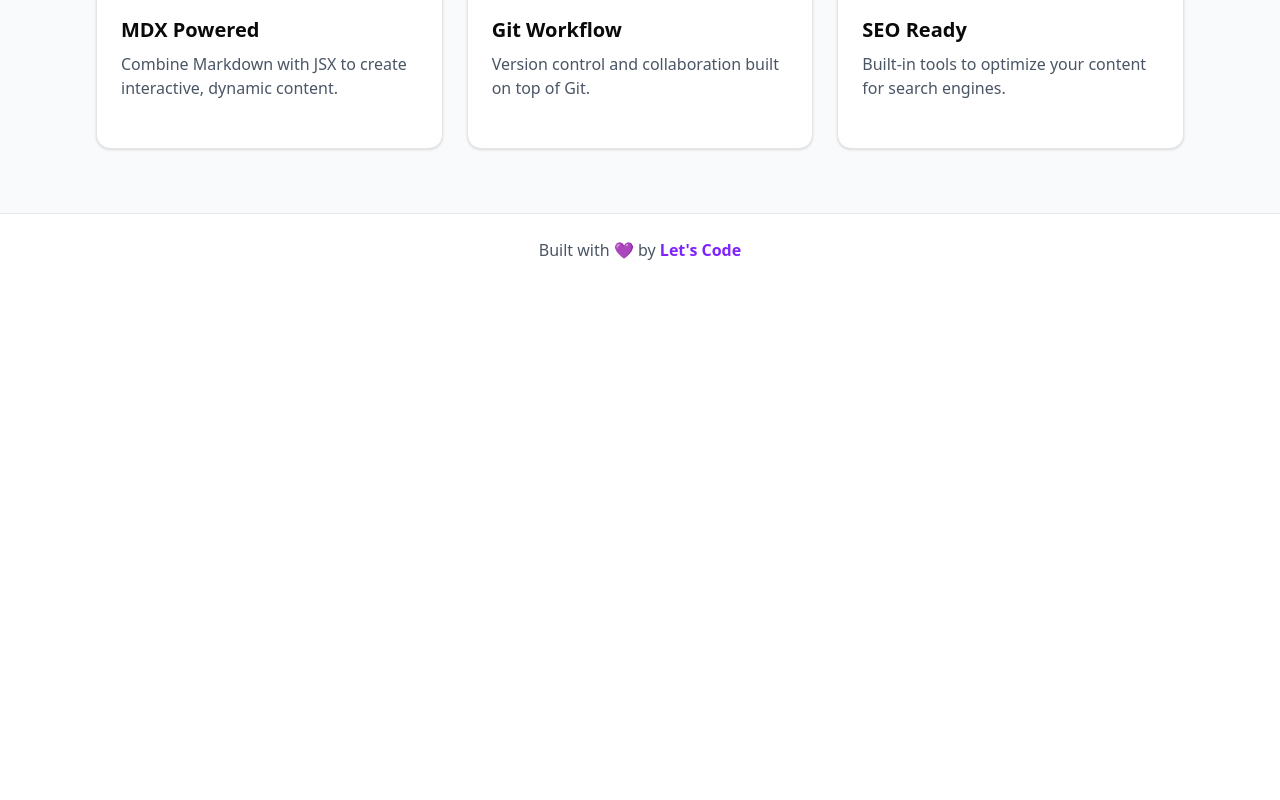
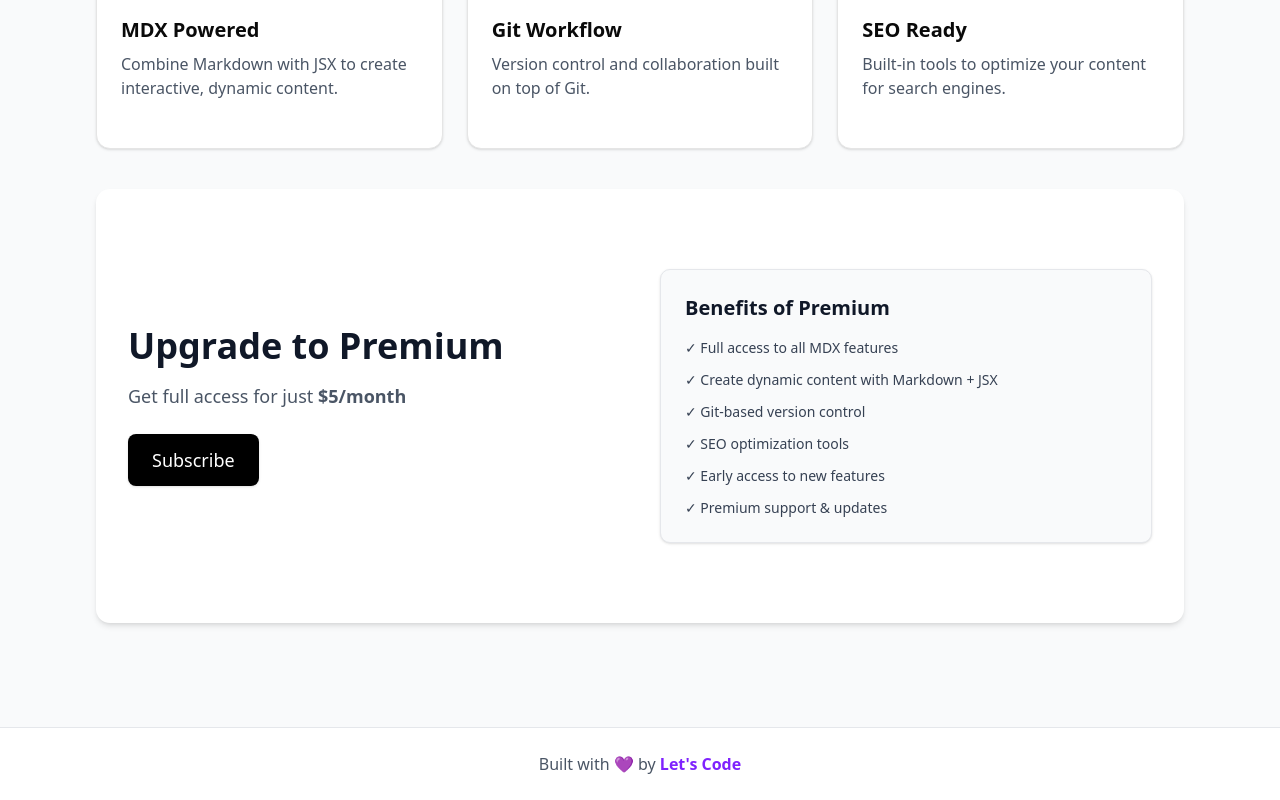
Before and after one commit to Lets-code-with-us/mdx-cms, a Next.js app in the folder apps/web/: page / in a window 1280 px wide. Shown: the part 943-1743 px from the top of the page. Before the commit the page ends 1229 px from the top, so only its background shows below. Built offline with nearby package versions, Linux system fonts and the light colour scheme.

Commit message:
Add Payment Section

```diff
--- a/apps/web/app/page.tsx
+++ b/apps/web/app/page.tsx
@@ -187,6 +187,38 @@ export default function Home() {
               </CardContent>
             </Card>
           </div>
+
+
+          {/* Payment Section */}
+          <section className="bg-white py-20 px-6 md:px-8 rounded-xl shadow-md my-10 max-w-6xl mx-auto">
+
+            <div className="max-w-5xl mx-auto grid grid-cols-1 md:grid-cols-2 gap-10 items-center">
+              {/* Left side: Subscribe button */}
+              <div className="flex flex-col items-center md:items-start text-center md:text-left">
+                <h2 className="text-4xl font-bold text-gray-900 mb-4">Upgrade to Premium</h2>
+                <p className="text-lg text-gray-600 mb-6">
+                  Get full access for just <span className="font-semibold">$5/month</span>
+                </p>
+                <button className="bg-black hover:bg-gray-800 text-white text-lg font-medium px-6 py-3 rounded-md shadow">
+                  Subscribe
+                </button>
+              </div>
+
+              {/* Right side: Benefits */}
+              <div className="bg-gray-50 border border-gray-200 rounded-lg p-6 shadow-sm">
+                <h3 className="text-xl font-semibold mb-4 text-gray-900">Benefits of Premium</h3>
+                <ul className="space-y-3 text-gray-700 text-sm">
+                  <li>✓ Full access to all MDX features</li>
+                  <li>✓ Create dynamic content with Markdown + JSX</li>
+                  <li>✓ Git-based version control</li>
+                  <li>✓ SEO optimization tools</li>
+                  <li>✓ Early access to new features</li>
+                  <li>✓ Premium support & updates</li>
+                </ul>
+              </div>
+            </div>
+          </section>
+
         </div>
       </section>
 
```
